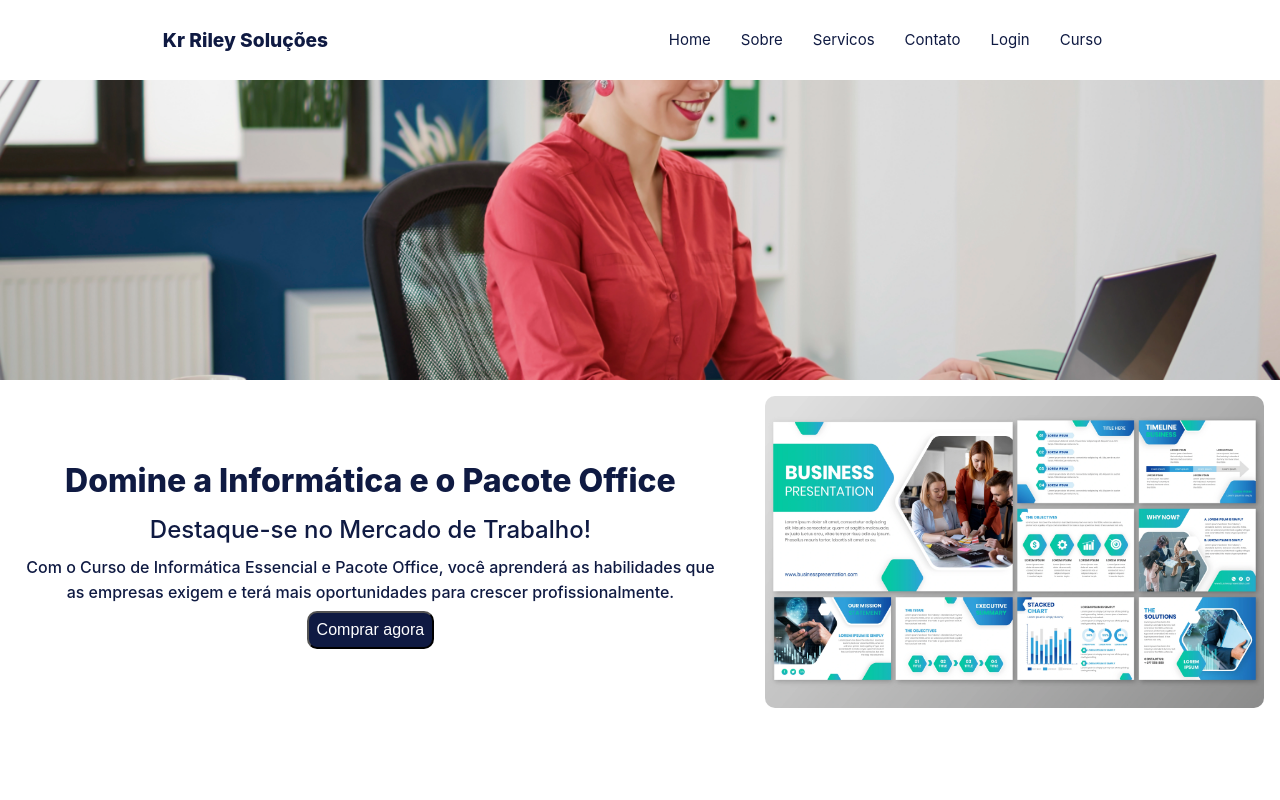
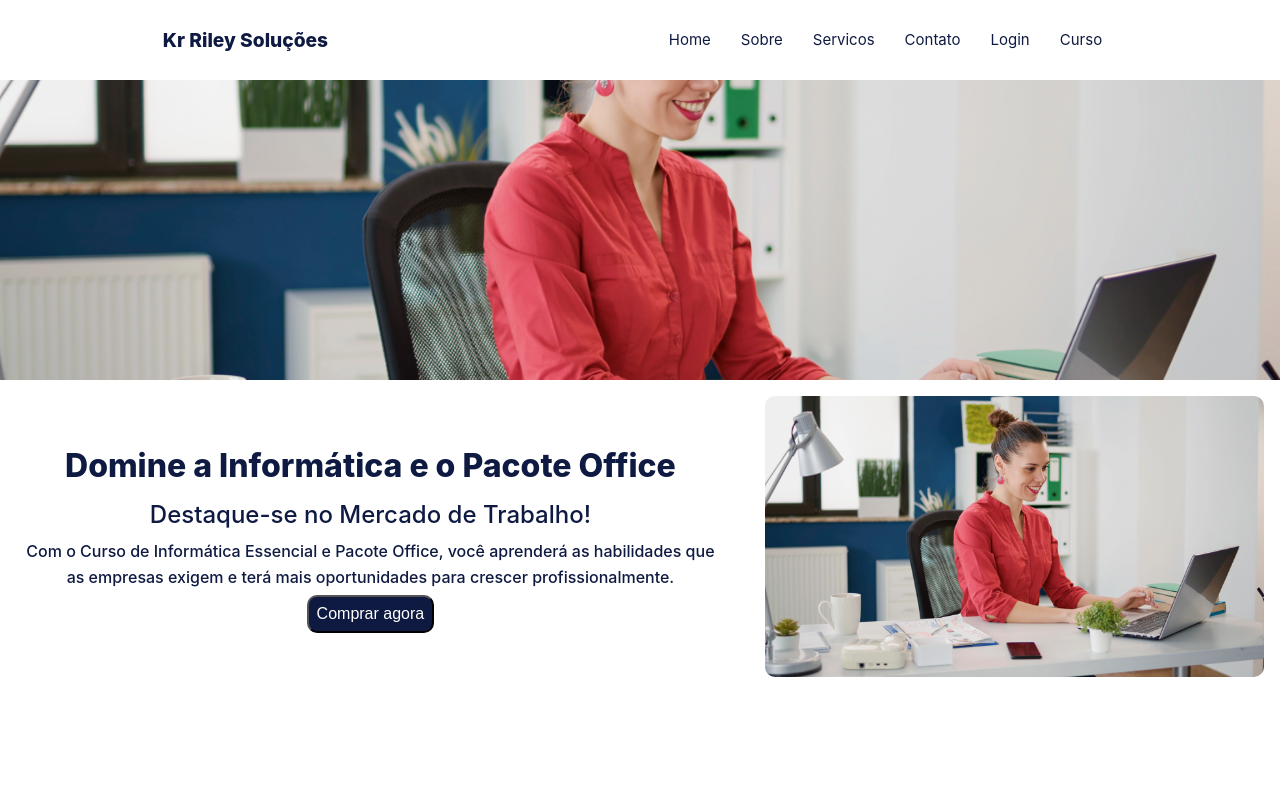
Before and after one commit to kreivesler/rileySolucoes, a Vue app: page /curso-de-informatica in a window 1280 px wide. Shown: the top 800 px of the page. Built offline with nearby package versions, Linux system fonts and the light colour scheme; no server answers.

Commit message:
commit 113 	modified:   src/views/CursoInformatica.vue

```diff
--- a/src/views/CursoInformatica.vue
+++ b/src/views/CursoInformatica.vue
@@ -3,7 +3,7 @@ import ContainerComponent from '@/components/ContainerComponent.vue';
 import CardComponent from '@/components/CardComponent.vue';
 import GridItem from '@/components/GridItem.vue';
 import ImagemUnica from '@/components/ImagemUnica.vue';
-import { apresentacao, escritorio, planilha, estudo } from '@/data/images';
+import { escritorio, planilha, estudo } from '@/data/images';
 import { conteudo } from '@/data/pagCursoInformatica';
 import { idProduto } from '@/data/servicos';
 import { useRouter } from 'vue-router';
@@ -30,7 +30,7 @@ const goToCheckout = ()=>{
       <button class="button-router" @click="goToCheckout" >Comprar agora</button>
     </CardComponent>
 
-    <ImagemUnica :imgPath="apresentacao"></ImagemUnica>
+    <ImagemUnica :imgPath="escritorio"></ImagemUnica>
   </ContainerComponent>
 
   <ContainerComponent id="container2" display-type="flex">
```
